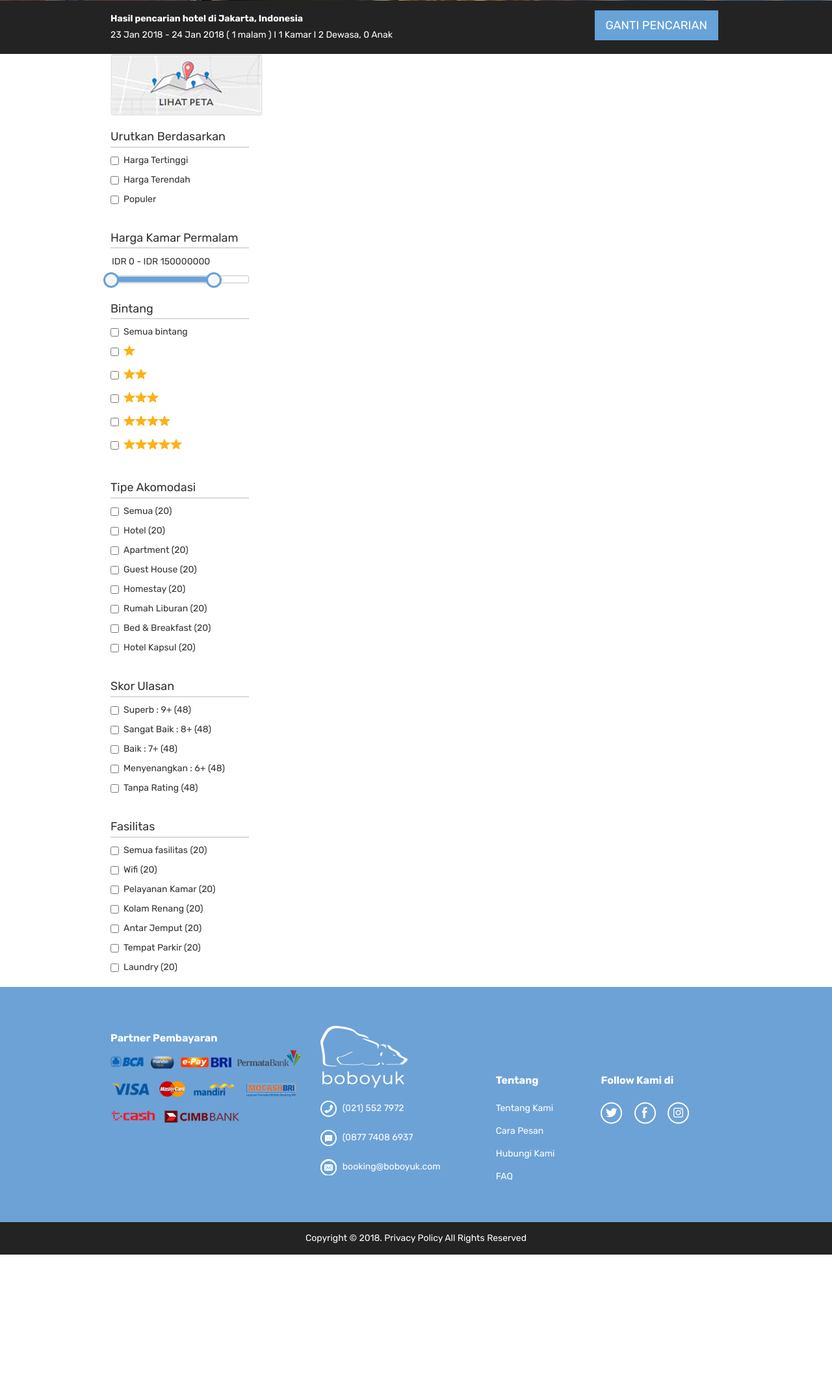
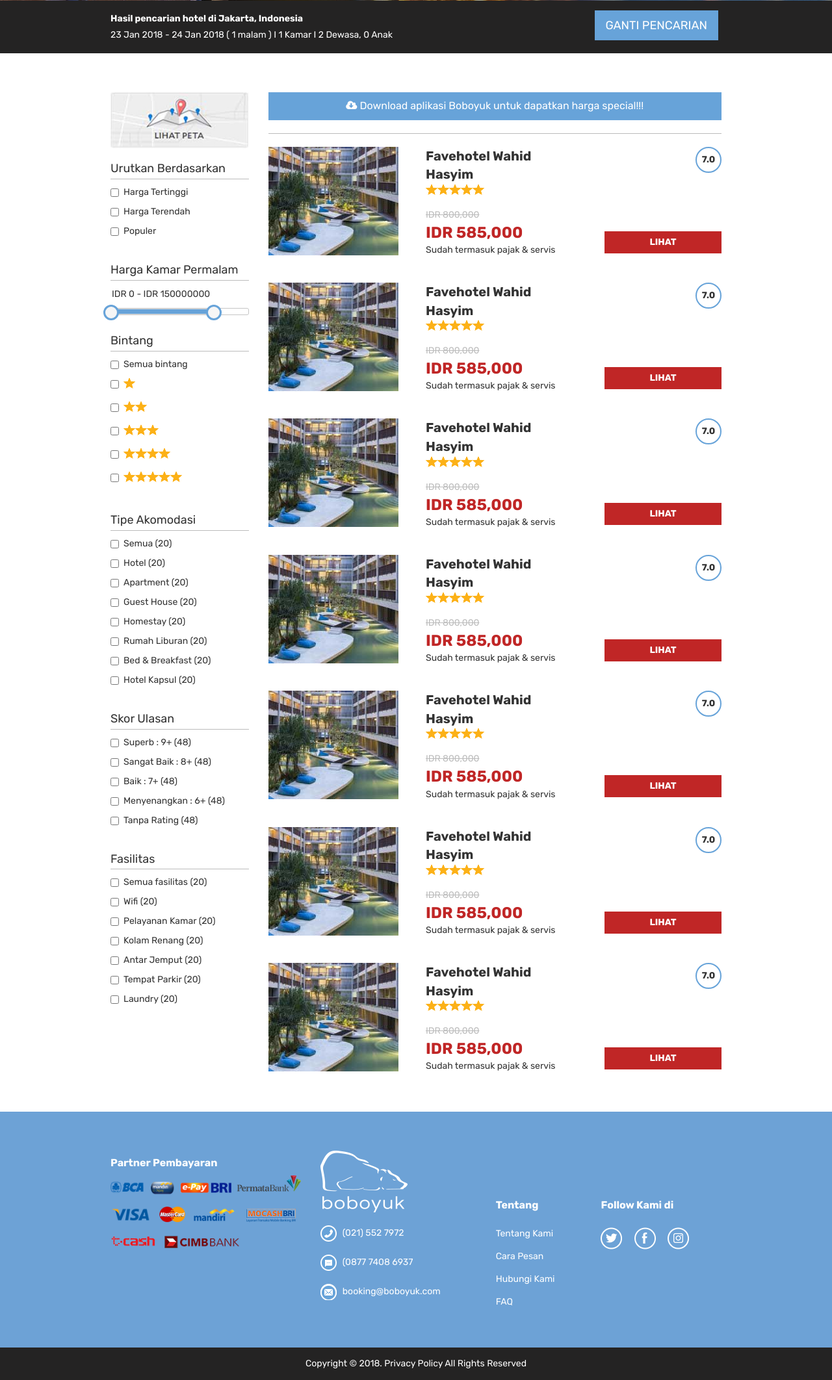
Before and after one commit to kemalazmi/bobo, a PHP site: page /hotel-search.php in a window 1280 px wide. Shown: the part 399-2523 px from the top of the page at 65% size. Before the commit the page ends 2330 px from the top, so only its background shows below. Run offline with PHP 8.4, Linux system fonts and the light colour scheme.

Commit message:
update hotel search

```diff
--- a/assets/css/style.css
+++ b/assets/css/style.css
@@ -507,13 +504,13 @@ a {
 .btn-blue:active,
 .btn-blue:focus,
 .btn-blue:hover {
-  background-color: white;
+  background-color: #ffffff;
   border: 1px solid #67a3d9;
   color: #67a3d9 !important;
 }
 .btn-red {
   background-color: #c02626;
-  color: white;
+  color: #ffffff;
   border: 1px solid #c02626;
   cursor: pointer;
   -webkit-transition: background-color 0.5s ease-out;
@@ -806,6 +803,10 @@ footer a:active {
   text-align: center;
   text-decoration: none;
 }
+.content-hotel-list {
+  margin-top: 60px;
+  margin-bottom: 40px;
+}
 #filter-hotel .box1,
 #filter-hotel .box2,
 #filter-hotel .box3 {
@@ -826,6 +827,56 @@ footer a:active {
 }
 #filter-hotel .list-star li .checkbox {
   margin-top: 0;
+}
+.list-hotel .bungkus-rekomendasi {
+  padding: 20px 0;
+}
+.list-hotel .bungkus-rekomendasi:first-child {
+  padding-top: 0;
+}
+.list-hotel .download-aplikasi {
+  background-color: #67a3d9;
+  color: #ffffff;
+  padding: 10px 0;
+  font-size: 16px;
+}
+.list-hotel .harga-mulai {
+  padding-top: 20px;
+}
+.list-hotel .hotel-rekomen {
+  font-size: 20px;
+  font-weight: bold;
+  color: #67a3d9;
+  margin: 50px 0;
+  padding: 0 65px;
+}
+.list-hotel .nama-hotel {
+  font-size: 20px;
+  font-weight: bold;
+}
+.list-hotel .rating {
+  float: right;
+}
+.list-hotel .rating .circle {
+  font-weight: bold;
+  width: 40px;
+  height: 40px;
+  text-align: center;
+  border: 2px solid #67a3d9;
+  border-radius: 100%;
+  background-color: #ffffff;
+  padding: 8px 0;
+}
+.list-hotel .button-pesan {
+  margin-top: 90px;
+  width: 180px;
+  float: right;
+}
+.list-hotel .button-pesan button {
+  font-weight: bold;
+}
+.list-hotel .gambar-rekomendasi {
+  width: 100%;
 }
 .container {
   min-width: 970px !important;
--- a/pages/hotel-search.php
+++ b/pages/hotel-search.php
@@ -1,5 +1,16 @@
 <?php include '../layout/header.php' ?>
 
+
+<script>
+$(document).ready(function(){
+    $("#hide").click(function(){
+        $("p").hide();
+    });
+    $("#show").click(function(){
+        $("p").show();
+    });
+});
+</script>
 <section class="mainbanner bgimage">
 
 </section>
@@ -18,9 +29,9 @@
 				</div>
 			</div>
 		</div>
-		<div class="row">
+		<div class="row" style="display:none;">
 			<div class="col-xs-12">
-
+				 <?php include '../layout/searchbox.php' ?>
 			</div>
 		</div>
 	</div>
@@ -36,6 +47,74 @@
 
 			<div class="col-xs-9">
 
+<section class="list-hotel">
+
+	<div class="row">
+		<div class="col-xs-12">
+			<div class="download-aplikasi text-center">
+					<i class="fa fa-cloud-download" aria-hidden="true"></i> <span> Download aplikasi Boboyuk untuk dapatkan harga special!!!</span>
+				</div>
+		</div>
+	</div>
+	<div class="row">
+		<div class="col-xs-12">
+			<div class="spesial-hr">
+				<hr>
+			</div>
+		</div>
+	</div>
+		<div class="row">
+			<div class="col-xs-12">
+
+					<?php
+						for ($i=0; $i < 7; $i++) {
+					?>
+					<div class="bungkus-rekomendasi">
+						<div class="row">
+							<div class="col-xs-4">
+								<div class="gambar-rekomendasi">
+									<img class="img-responsive" src="../assets/img/hotel-rekomendasi.jpg" alt="hotel">
+								</div>
+							</div>
+							<div class="col-xs-4">
+								<div class="nama-hotel">
+									Favehotel Wahid Hasyim
+								</div>
+								<i class="star5"></i>
+
+								<div class="harga-mulai">
+									<strike>IDR 800,000</strike>
+										<div class="harga">
+											IDR 585,000
+										</div>
+									<div class="pajak">Sudah termasuk pajak & servis</div>
+								</div>
+							</div>
+							<div class="col-xs-4">
+								<div class="rating">
+									<div class="circle">
+										7.0
+									</div>
+								</div>
+								<div class="clearfix"></div>
+								<div class="button-pesan">
+									<button type="button" class="btn btn-red btn-block">LIHAT</button>
+								</div>
+								<div class="clearfix"></div>
+							</div>
+						</div>
+					</div>
+					<?php
+						}
+					?>
+
+
+
+
+
+			</div>
+	</div>
+</section>
 			</div>
 		</div>
 	</div>
--- /dev/null
+++ b/pages/pembayaran.php
@@ -0,0 +1,2 @@
+<?php include '../layout/header.php' ?>
+<?php include '../layout/footer.php' ?>
--- a/partials/filter-hotel.php
+++ b/partials/filter-hotel.php
@@ -1,5 +1,5 @@
 <div class="filter-peta">
-	<a type="button" data-toggle="modal" data-target="#myModal">	<img src="../assets/img/peta.jpg" alt=""></a>
+	<a type="button" data-toggle="modal" data-target="#myModal">	<img src="../assets/img/peta.jpg" alt="" class="img-responsive"></a>
 
 </div>
 
```
Also changed, not shown: other parts of assets/css/style.css (+32 -36 lines), assets/less/hotel-search.less (+63 -0 lines).
